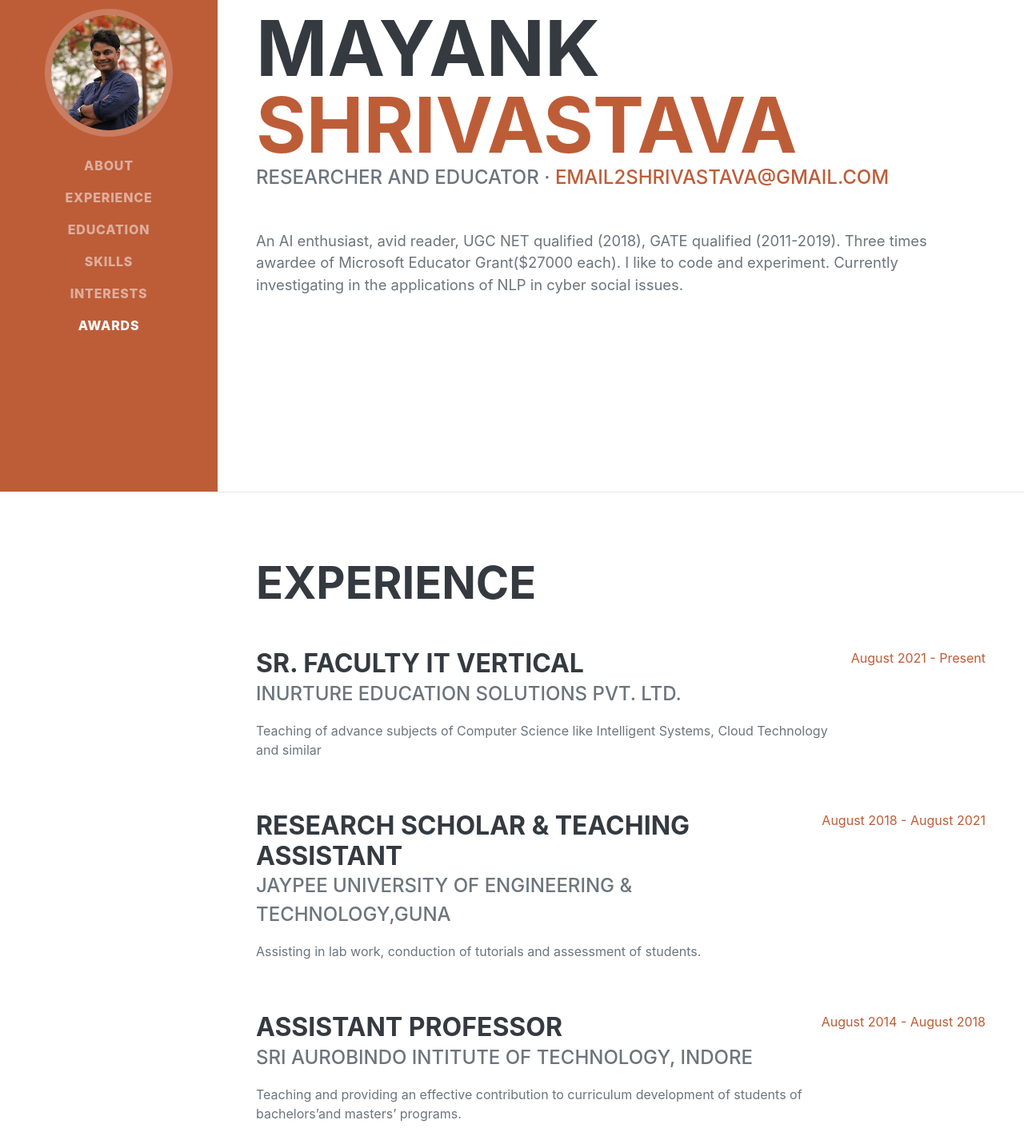
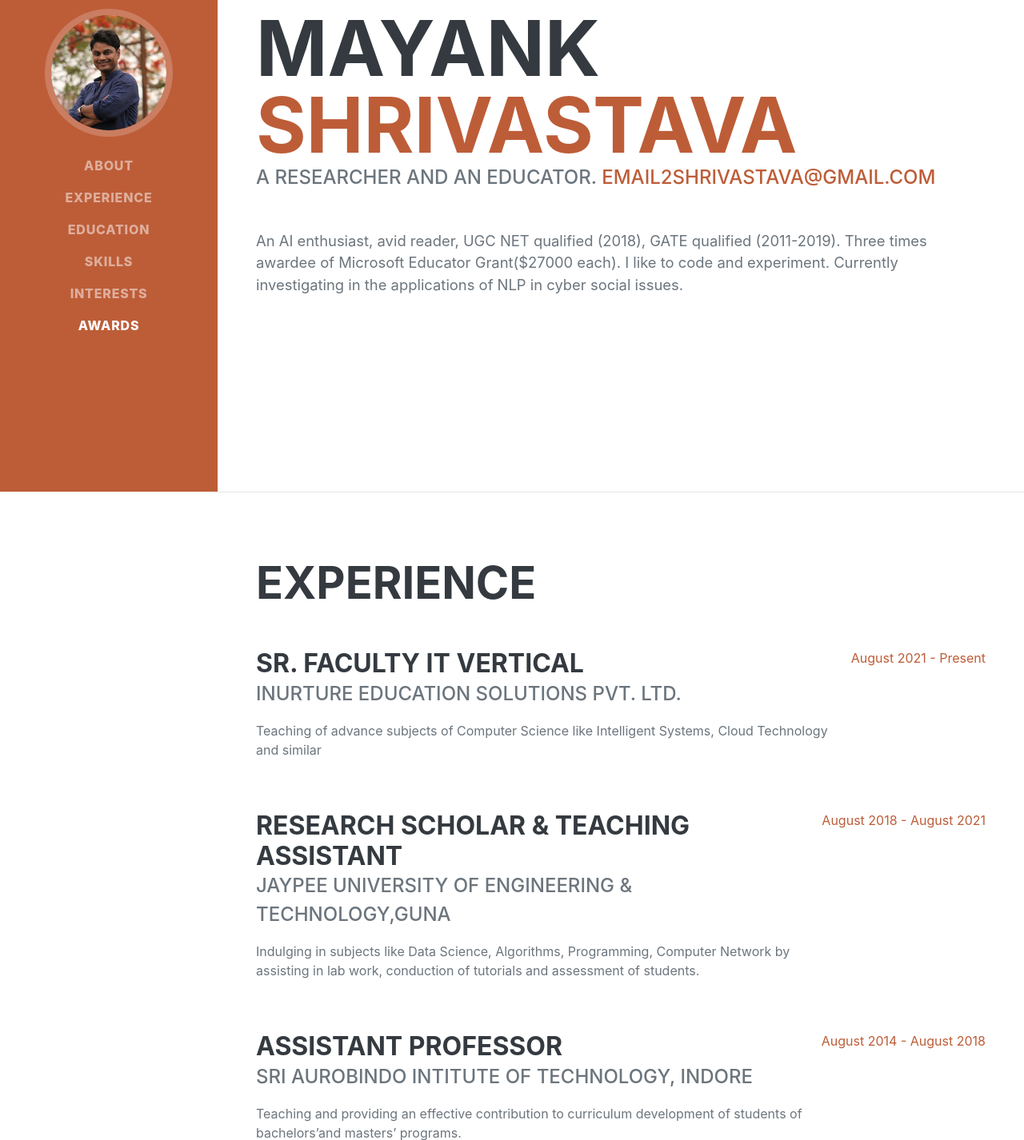
Before and after one commit to shrimayank/shrimayank.github.io, a plain HTML site: page index.html in a window 1280 px wide. Shown: the part 185-1611 px from the top of the page at 80% size. Drawn offline with nearby package versions, Linux system fonts and the light colour scheme; a web font is replaced by a local one.

```diff
--- a/index.html
+++ b/index.html
@@ -47,7 +47,7 @@
                         <span class="text-primary">Shrivastava</span>
                     </h1>
                     <div class="subheading mb-5">
-                        Researcher and Educator ·
+                        A Researcher and An Educator.
                         <a href="mailto:name@email.com">email2shrivastava@gmail.com</a>
                     </div>
                     <p class="lead mb-5">An AI enthusiast, avid reader, UGC NET qualified (2018), GATE qualified (2011-2019). Three times awardee of Microsoft Educator Grant($27000 each). I like to code and experiment. Currently investigating in the applications of NLP in cyber social issues.</p>
@@ -72,7 +72,7 @@
                         <div class="flex-grow-1">
                             <h3 class="mb-0">Research Scholar & Teaching Assistant </h3>
                             <div class="subheading mb-3">Jaypee University of Engineering & Technology,Guna</div>
-                            <p>Assisting in lab work, conduction of tutorials and assessment of students.</p>
+                            <p>Indulging in subjects like Data Science, Algorithms, Programming, Computer Network by assisting in lab work, conduction of tutorials and assessment of students.</p>
                         </div>
 
                         <div class="flex-shrink-0"><span class="text-primary">August 2018 - August 2021</span></div>
```
